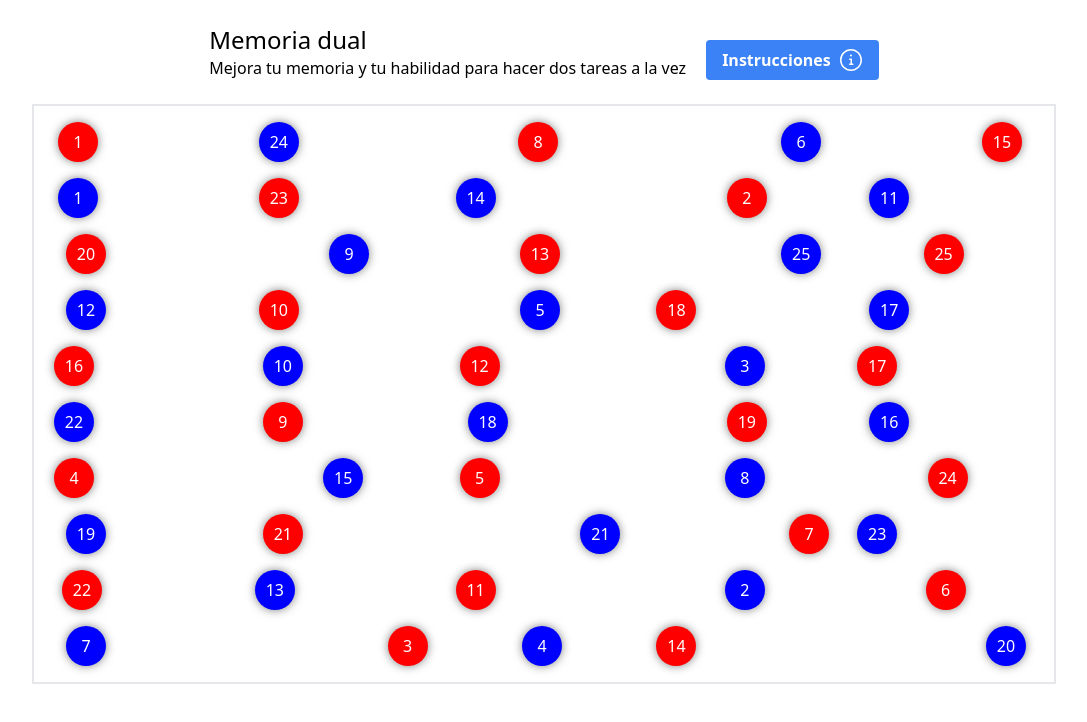
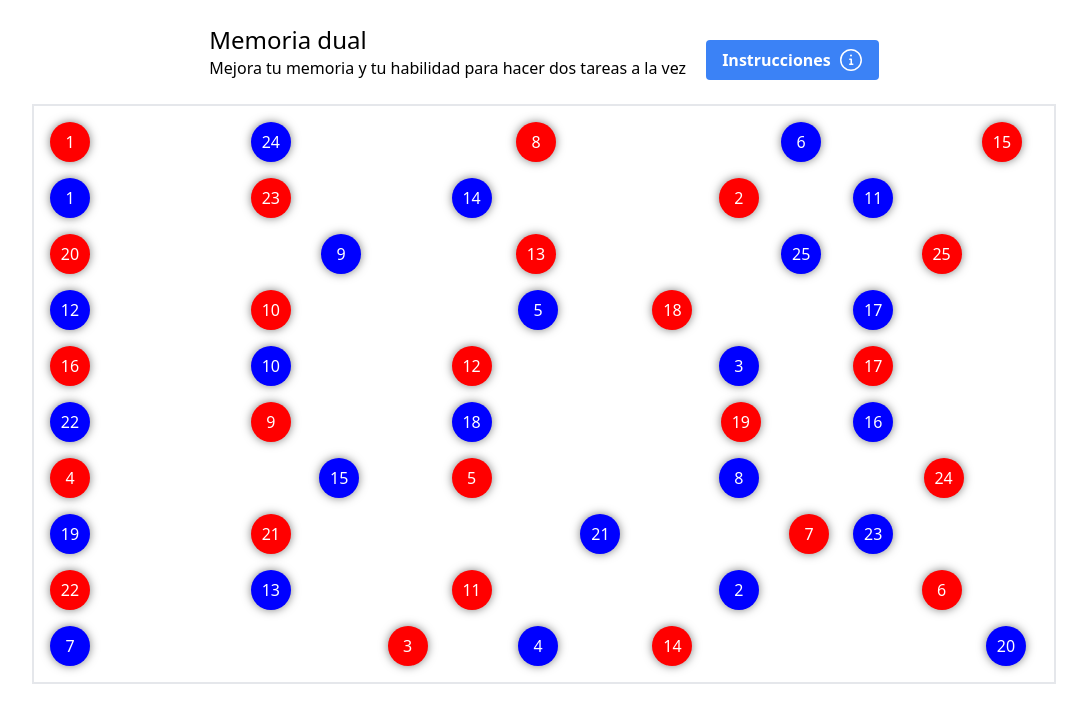
Before and after one commit to santiagoalberto416/tailwind-portfolio, a Next.js app: page /cumanes-game in a window 1280 px wide. Shown: the top 722 px of the page, without its empty margins (96-1183 px from the left). Built offline with nearby package versions, Linux system fonts and the light colour scheme.

Commit message:
Fixed padding

```diff
--- a/src/pages/cumanes-game.tsx
+++ b/src/pages/cumanes-game.tsx
@@ -150,7 +150,7 @@ const CumanesGame = () => {
   }, []);
 
   return (
-    <div className="dual-control-enhancer flex items-center flex-col pt-6">
+    <div className="dual-control-enhancer flex items-center flex-col pt-6 ">
       <div className="flex items-center gap-5">
         <div className="flex flex-1 flex-col justify-start text-left">
           <h1 className="text-2xl">Memoria dual</h1>
@@ -200,7 +200,7 @@ const CumanesGame = () => {
         {cards.map((card) => (
           <div
             key={card.id}
-            className={`game-card-container ${card.padding} position-${card.position}`}
+            className={`game-card-container lg:${card.padding} position-${card.position}`}
           >
             <div
               className={`game-card ${card.color} `}
```
